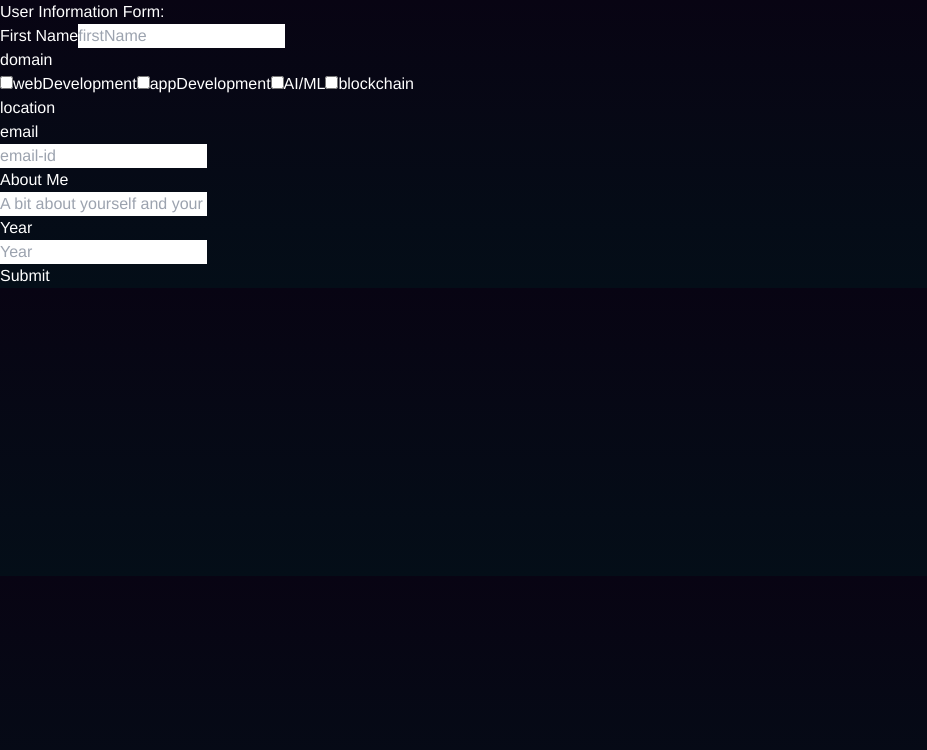
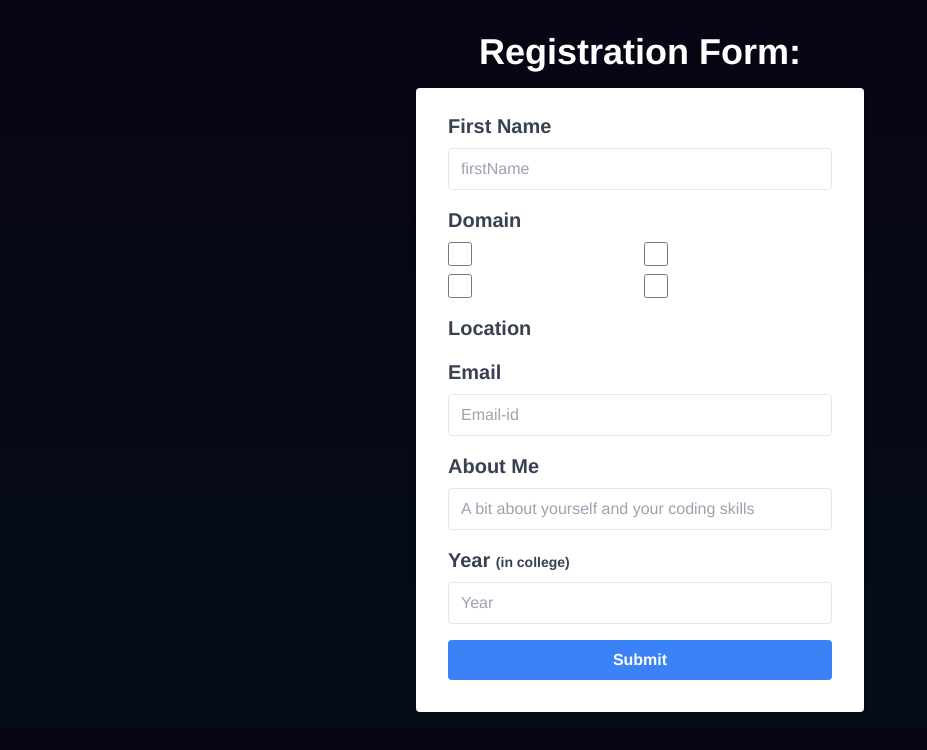
Before and after one commit to tan-99/SynchroDev, a React (Create React App) app in the folder client/: page /onboarding in a window 1280 px wide. Shown: the top 750 px of the page, without its empty margins (0-927 px from the left). Built offline with nearby package versions, Linux system fonts and the light colour scheme; a web font is replaced by a local one.

Commit message:
styling added to form but functionalities are missing

```diff
--- a/client/src/pages/Onboarding.jsx
+++ b/client/src/pages/Onboarding.jsx
@@ -59,26 +59,33 @@ const Onboarding = () => {
         }
 
         else {
+          let name_attr = e.target.name
+          handleCheckboxChange(name_attr)
 
-          setFormData((prevState) => {
-            let name_attr = e.target.name
-
-            const updatedState = {
-              ...prevState,
-              skill_in_domains: {
-                ...prevState.skill_in_domains,
-                [name_attr]: {
-                  interested: e.target.checked,
-                  skills: []
-                }
-              }
-            }
-            return updatedState;
-          })
           console.log(formData)
         }
 
       }
+
+      const handleCheckboxChange = (domain) => {
+        console.log("im in handleCheckboxChange")
+        console.log(domain)
+        setFormData((prevFormData) => {
+          const updatedState = {
+            ...prevFormData,
+            skill_in_domains: {
+              ...prevFormData.skill_in_domains,
+              [domain]: {
+                ...prevFormData.skill_in_domains[domain],
+                interested: !prevFormData.skill_in_domains[domain].interested,
+              },
+            },
+          }
+          return updatedState;
+        }
+        );
+        console.log(formData)
+      };
 
       const handleSubmit = async (e) => {
         e.preventDefault()
@@ -90,11 +97,11 @@ const Onboarding = () => {
       }
 
       return (
-        <div className="App">
-          <h1>User Information Form: </h1>
-            <form>
+        <div>
+          <h1 className='text-4xl font-bold text-center mt-8 mb-4'>Registration Form: </h1>
+            <form class="max-w-md mx-auto bg-white shadow-md rounded px-8 pt-6 pb-8 mb-4">
                 <section>
-                <label htmlFor="first_name">First Name</label>
+                <label htmlFor="first_name" className="block text-gray-700 text-xl font-bold mb-2">First Name</label>
 
                 <input
                   id="first_name"
@@ -104,58 +111,77 @@ const Onboarding = () => {
                   required={true}
                   value={formData.first_name}
                   onChange={handleChanges}
+                  className="w-full border rounded py-2 px-3"
                 />
 
-                <h2>domain</h2>
-                <div className="multiple-input-container">
+                <h2 className="block text-gray-700 text-xl font-bold mb-2 mt-4">Domain</h2>
+                <div className="grid grid-cols-1 md:grid-cols-2 md:grid-rows-2 gap-2">
+                  <div className='flex items-center'>
                     <input
                       id="webDevelopmentIdentity"
                       type="checkbox"
-                    name="domain_identity"
+                      name="webDevelopment"
                       value="webDevelopment"
                       onChange={handleChanges}
+                      className="mr-2 h-6 w-6"
                     />
-                  <label htmlFor="webDevelopmentIdentity">webDevelopment</label>
+                    <label htmlFor="webDevelopmentIdentity">Web Development</label>
+                  </div>
+
+                  <div className='flex items-center'>
                     <input
                       id="appDevelopmentIdentity"
                       type="checkbox"
-                    name="domain_identity"
+                      name="appDevelopment"
                       value="appDevelopment"
                       onChange={handleChanges}
+                      className="mr-2 h-6 w-6"
                     />
-                  <label htmlFor="appDevelopmentIdentity">appDevelopment</label>
+                    <label htmlFor="appDevelopmentIdentity">App Development</label>
+                  </div>
+
+                  <div className='flex items-center'>
                     <input
                       id="aimlIdentity"
                       type="checkbox"
-                    name="domain_identity"
+                      name="aiml"
                       value="aiml"
                       onChange={handleChanges}
+                      className="mr-2 h-6 w-6"
                     />
                     <label htmlFor="aimlIdentity">AI/ML</label>
+                  </div>
+
+                  <div className='flex items-center'>
                     <input
                       id="blockIdentity"
                       type="checkbox"
-                    name="domain_identity"
+                      name="block"
                       value="block"
                       onChange={handleChanges}
+                      className="mr-2 h-6 w-6"
                     />
-                  <label htmlFor="blockIdentity">blockchain</label>
+                    <label htmlFor="blockIdentity">Blockchain</label>
+                  </div>
 
-                  <h2>location</h2>
+                </div>
+
+                  <h2 className='block text-gray-700 text-xl font-bold mb-2 mt-4'>Location</h2>
 
 
-                  <h2>email</h2>
+                  <h2 className='block text-gray-700 text-xl font-bold mb-2 mt-4'>Email</h2>
                   <input
                     id="emailid"
                     type="text"
                     name="email"
-                    placeholder="email-id"
+                    placeholder="Email-id"
                     required={true}
                     value={formData.email}
                     onChange={handleChanges}
+                    className="w-full border rounded py-2 px-3"
                   />
 
-                <h2>About Me</h2>
+                <h2 className='block text-gray-700 text-xl font-bold mb-2 mt-4'>About Me</h2>
                 <input
                   type="text"
                   id="about"
@@ -164,9 +190,10 @@ const Onboarding = () => {
                   placeholder="A bit about yourself and your coding skills"
                   value={formData.about}
                   onChange={handleChanges}
+                  className="w-full border rounded py-2 px-3"
                 />
 
-                <h2>Year</h2>
+                <h2 className='block text-gray-700 text-xl font-bold mb-2 mt-4'>Year <span className='text-gray-700 text-sm font-bold mb-2 mt-4'>(in college)</span></h2>
                 <input
                   type="text"
                   id="year"
@@ -176,13 +203,13 @@ const Onboarding = () => {
                   value={formData.year}
                   onChange={handleChanges}
                   pattern="/^[1-4]$/"
+                  className="w-full border rounded py-2 px-3"
                 />
 
 
-                </div>
                 </section>
 
-                <input type="submit" onClick={handleSubmit}/>
+                <input type="submit" onClick={handleSubmit} className="w-full bg-blue-500 hover:bg-blue-700 text-white font-bold py-2 px-4 rounded mt-4"/>
             </form>
         </div>
     )
```
Lines whose indentation alone changed are shown as unchanged.
